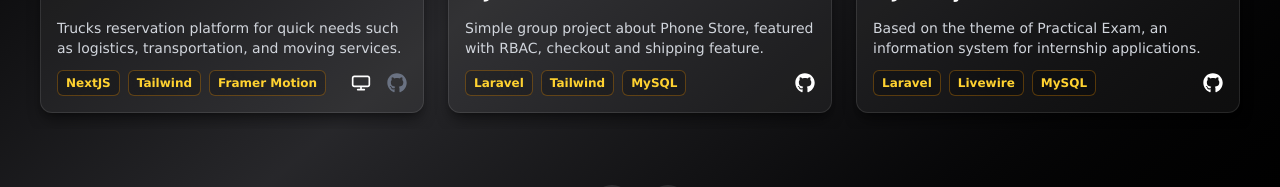
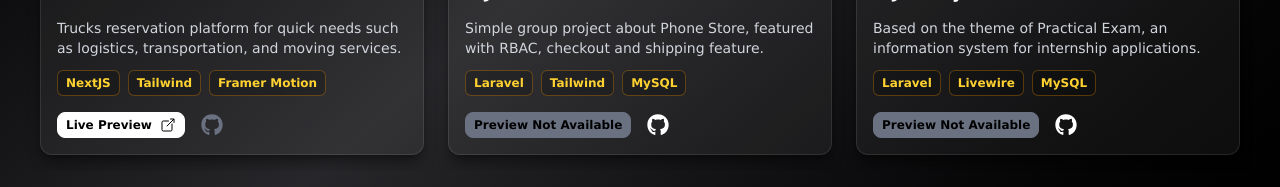
Before and after one commit to genta-bahana-nagari/portfolio-page, a Next.js app: page /project in a window 1280 px wide. Shown: the part 671-858 px from the top of the page. Built offline with nearby package versions, Linux system fonts and the light colour scheme; no server answers.

Commit message:
feat: new live preview button placement

```diff
--- a/src/components/sections/project.tsx
+++ b/src/components/sections/project.tsx
@@ -1,6 +1,6 @@
 "use client";
 import { FaGithub } from "react-icons/fa";
-import { CgScreen } from "react-icons/cg";
+import { IoOpenOutline } from "react-icons/io5";
 import { IoMdArrowRoundBack, IoMdArrowRoundForward } from "react-icons/io";
 import { motion } from "framer-motion";
 import { useState, useMemo, useEffect } from "react";
@@ -106,7 +106,8 @@ export function Project() {
                           {project.description}
                         </p>
 
-                        <div className="mt-auto flex flex-wrap justify-between items-center gap-4">
+                        <div className="flex flex-col gap-2">
+                          <div className="mt-auto flex flex-wrap justify-start items-center gap-4">
                             <div className="flex flex-wrap gap-2">
                               {project.techStack?.map((tech, i) => (
                                 <span
@@ -117,17 +118,28 @@ export function Project() {
                                 </span>
                               ))}
                             </div>
-
-                          <div className="flex gap-4 px-2 md:px-0">
-                            {project.preview && (
+                          </div>
+                          <div className="mt-2 flex flex-wrap justify-start items-center gap-4">
+                            <div className="flex items-center gap-4 px-0">
+                              {project.preview ? (
                                 <a
                                   href={project.preview}
                                   target="_blank"
                                   rel="noopener noreferrer"
-                                className="text-white hover:text-gray-300 transition"
+                                  className="inline-flex items-center gap-2 border border-white bg-white text-black text-xs font-semibold px-2 py-1 rounded-lg
+                                  hover:bg-gray-300 transition"
                                 >
-                                <CgScreen className="h-5 w-5" />
+                                  <span>Live Preview</span>
+                                  <IoOpenOutline className="h-4 w-4" />
                                 </a>
+                              ) : (
+                                <span
+                                  title="Preview Not Available"
+                                  className="inline-flex items-center gap-2 border border-gray-500 bg-gray-500 text-black text-xs font-semibold px-2 py-1 rounded-lg
+                                  cursor-not-allowed"
+                                >
+                                  <span>Preview Not Available</span>
+                                </span>
                               )}
                               {project.github ? (
                                 <a
@@ -136,16 +148,17 @@ export function Project() {
                                   rel="noopener noreferrer"
                                   className="text-white hover:text-gray-300 transition"
                                 >
-                                <FaGithub className="h-5 w-5" />
+                                  <FaGithub className="h-5.5 w-5.5" />
                                 </a>
                               ) : (
                                 <span
-                                title="Private repository"
+                                  title="Private Repository"
                                   className="text-gray-500 transition cursor-not-allowed"
                                 >
-                                <FaGithub className="h-5 w-5" />
+                                  <FaGithub className="h-5.5 w-5.5" />
                                 </span>
                               )}
+                            </div>
                           </div>
                         </div>
                       </div>
```
Lines whose indentation alone changed are shown as unchanged.
